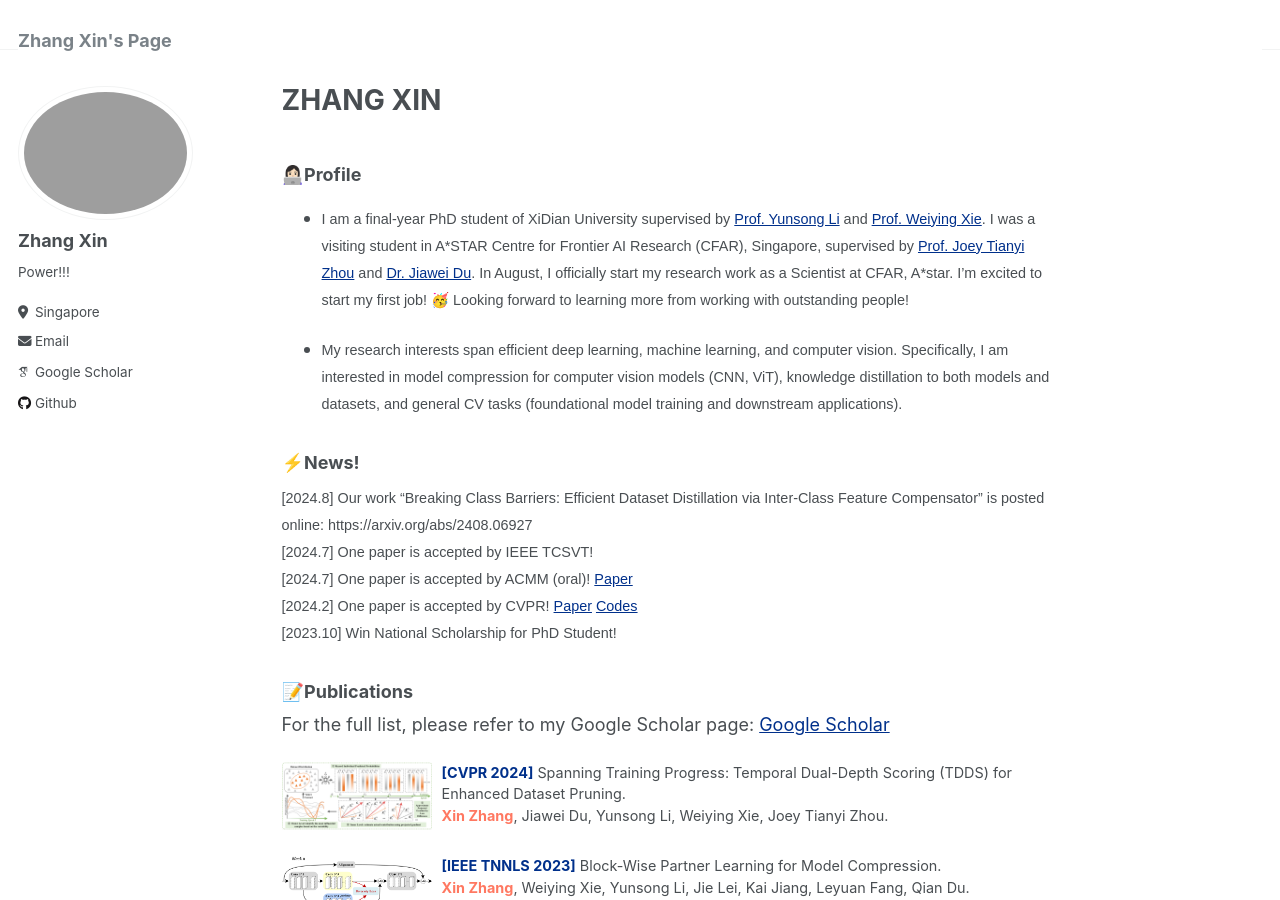
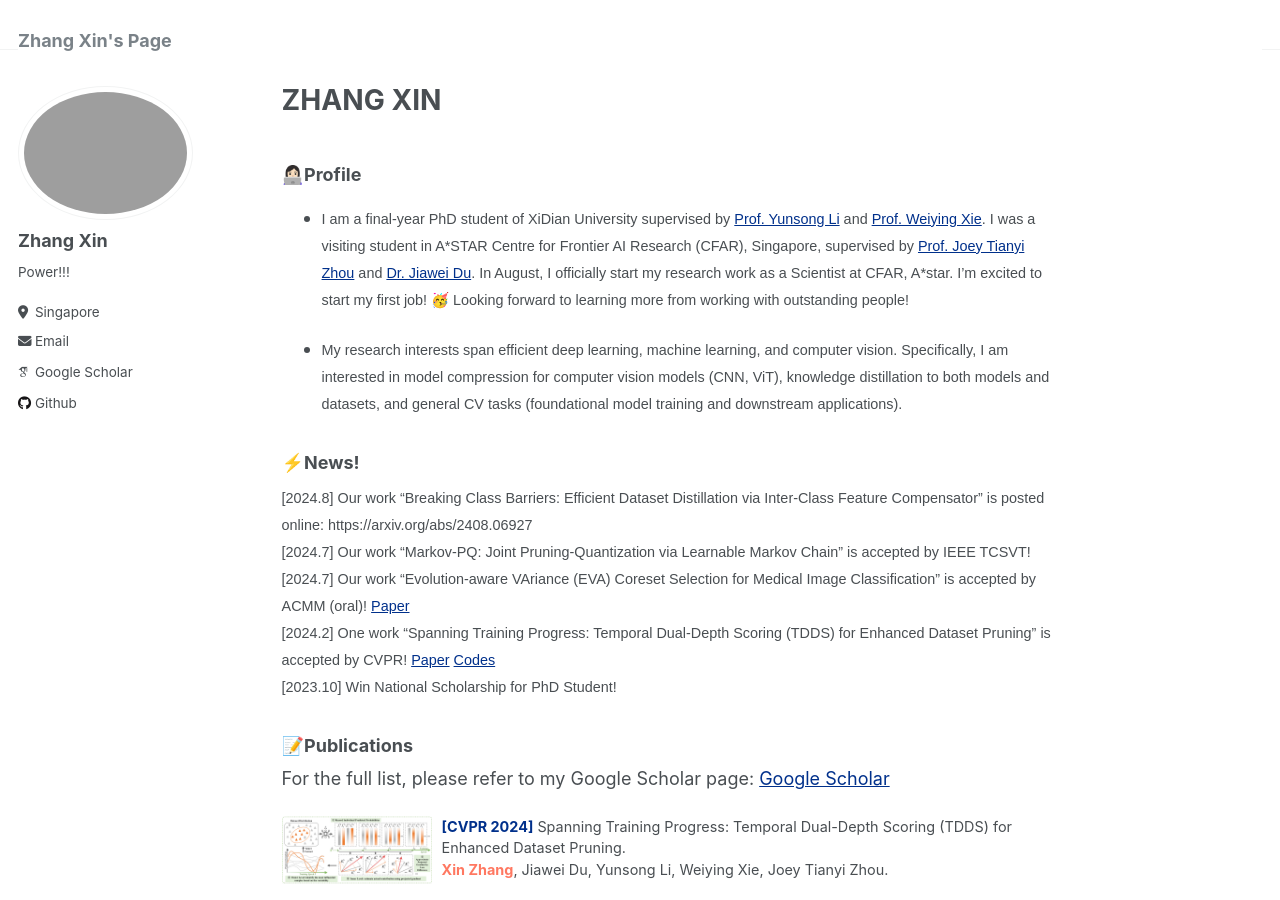
Before and after one commit to zhangxin-xd/zhangxin-xd.github.io, a Jekyll site: the page built from _pages/about.md, in a window 1280 px wide and 900 px high. Built offline with Jekyll 4.4.1, drawn with Linux system fonts in a browser that asks for light colours; some web fonts are replaced.

Commit message:
Update about.md

```diff
--- a/_pages/about.md
+++ b/_pages/about.md
@@ -16,9 +16,9 @@ redirect_from:
 ### ⚡️News!
 <span style="font-family:Arial; font-size:0.8em;">
   [2024.8] Our work "Breaking Class Barriers: Efficient Dataset Distillation via Inter-Class Feature Compensator" is posted online: https://arxiv.org/abs/2408.06927 <br>
-  [2024.7] One paper is accepted by IEEE TCSVT!<br>
-  [2024.7] One paper is accepted by ACMM (oral)! <a href="https://arxiv.org/abs/2406.05677" style="color:#00308B;">Paper</a><br>
-  [2024.2] One paper is accepted by CVPR! <a href="https://scholar.google.com/citations?view_op=view_citation&hl=zh-CN&user=rJMMViQAAAAJ&citation_for_view=rJMMViQAAAAJ:Tyk-4Ss8FVUC" style="color:#00308B;">Paper</a> <a href="https://github.com/zhangxin-xd/Dataset-Pruning-TDDS" style="color:#00308B;">Codes</a><br>
+  [2024.7] Our work "Markov-PQ: Joint Pruning-Quantization via Learnable Markov Chain" is accepted by IEEE TCSVT!<br>
+  [2024.7] Our work "Evolution-aware VAriance (EVA) Coreset Selection for Medical Image Classification" is accepted by ACMM (oral)! <a href="https://arxiv.org/abs/2406.05677" style="color:#00308B;">Paper</a><br>
+  [2024.2] One work "Spanning Training Progress: Temporal Dual-Depth Scoring (TDDS) for Enhanced Dataset Pruning" is accepted by CVPR! <a href="https://scholar.google.com/citations?view_op=view_citation&hl=zh-CN&user=rJMMViQAAAAJ&citation_for_view=rJMMViQAAAAJ:Tyk-4Ss8FVUC" style="color:#00308B;">Paper</a> <a href="https://github.com/zhangxin-xd/Dataset-Pruning-TDDS" style="color:#00308B;">Codes</a><br>
   [2023.10] Win National Scholarship for PhD Student!
 </span>
 
```
